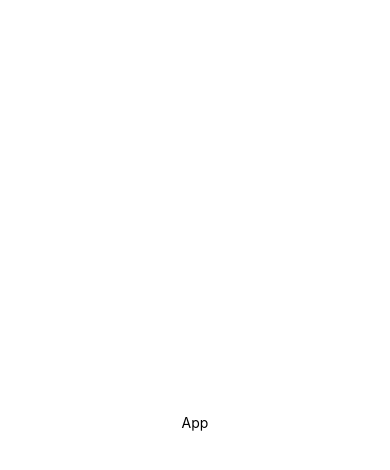
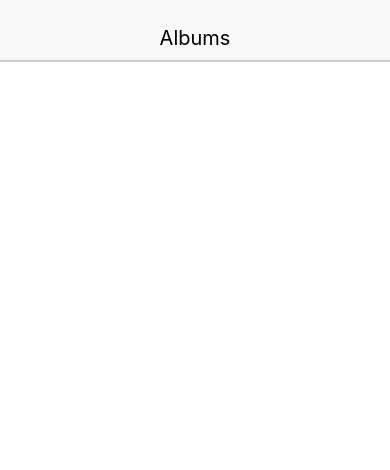
Before and after one commit to tgdevjs/react-native-albums, a React Native app: screen / in a window 390 px wide. Shown: the top 470 px of the page. Built offline with nearby package versions, Linux system fonts and the light colour scheme.

Commit message:
Added Header component.

```diff
--- a/src/App.js
+++ b/src/App.js
@@ -1,24 +1,15 @@
 import React, { Component } from 'react';
 import { View, Text } from 'react-native';
+import Header from './components/Header';
 
 class App extends Component {
   render() {
     return (
-      <View style={styles.container}>
-        <Text>
-          App
-        </Text>
+      <View>
+        <Header headerText='Albums' />
       </View>
     )
   }
 }
 
-const styles = {
-  container: {
-    flex: 1,
-    justifyContent: 'center',
-    alignItems: 'center',
-  }
-}
-
 export default App;
--- /dev/null
+++ b/src/components/Header.js
@@ -0,0 +1,31 @@
+import React from 'react';
+import { View, Text } from 'react-native';
+
+const Header = (props) => {
+  const {textStyle, viewStyle } = styles;
+  return (
+    <View style={ viewStyle }>
+        <Text style={ textStyle }>{props.headerText}</Text>
+    </View>
+  );
+}
+
+const styles = {
+  viewStyle: {
+    justifyContent: 'center',
+    alignItems: 'center',
+    backgroundColor: '#F8F8F8',
+    height: 60,
+    paddingTop: 15,
+    shadowColor: '#000',
+    shadowOffset: { width: 0, height: 2 },
+    shadowOpacity: 0.2,
+    elevation: 2,
+    position: 'relative',
+  },
+  textStyle: {
+    fontSize: 20,
+  }
+}
+
+export default Header;
```
